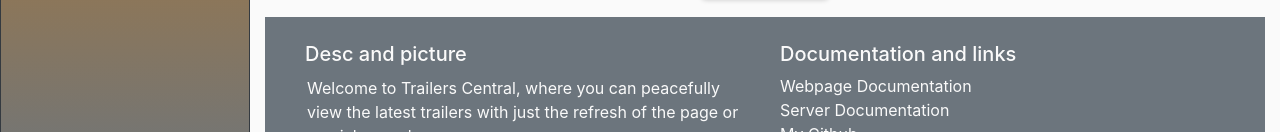
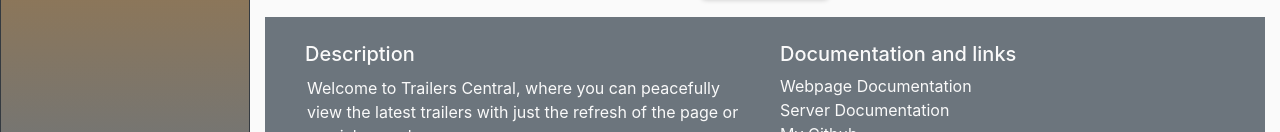
Before and after one commit to Julian-Wyatt/ServerSummative, a website: page client/index.html in a window 1280 px wide. Shown: the part 1321-1453 px from the top of the page. Drawn offline with nearby package versions, Linux system fonts and the light colour scheme; no server answers.

Commit message:
changed footer phrasing

```diff
--- a/client/index.html
+++ b/client/index.html
@@ -573,7 +573,7 @@
 					<div class="container">
 						<div class="row" style="color: #fafafa">
 							<div class="col-md-6 col-sm-12">
-								<h5> Desc and picture</h5>
+								<h5> Description</h5>
 								<p style="color: #fafafa; padding: 2px">Welcome to Trailers Central, where you can peacefully view the
 									latest trailers
 									with just the refresh of the page or a quick search.</p>
```
